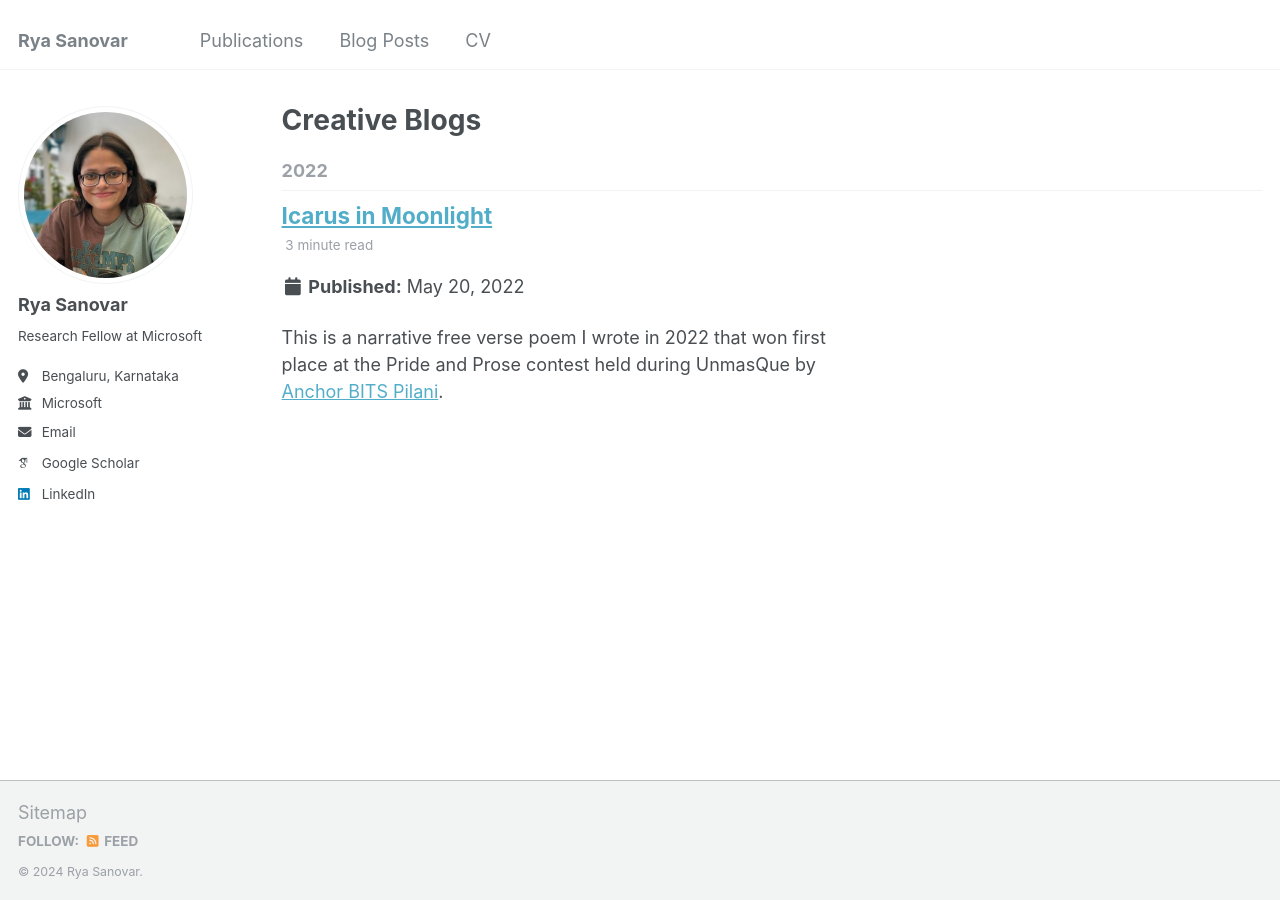
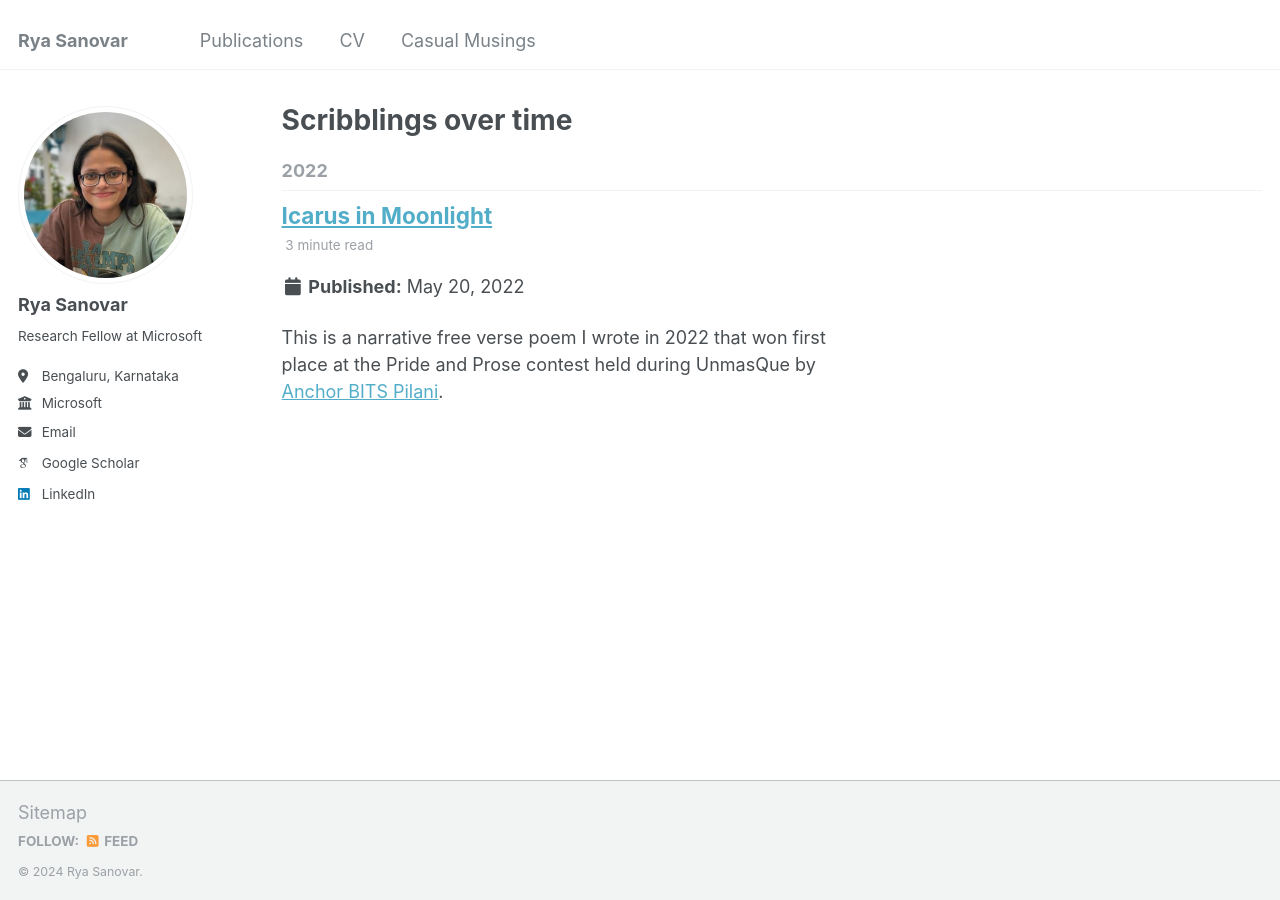
Before and after one commit to ravyan-asro/ravyan-asro.github.io, a Jekyll site: the page built from _pages/year-archive.html, in a window 1280 px wide. Built offline with Jekyll 4.4.1, drawn with Linux system fonts in a browser that asks for light colours; some web fonts are replaced.

Commit message:
changed order of tabs

```diff
--- a/_data/navigation.yml
+++ b/_data/navigation.yml
@@ -17,11 +17,11 @@ main:
   # - title: "Portfolio"
   # url: /portfolio/
 
-  - title: "Blog Posts"
-    url: /year-archive/
-
   - title: "CV"
     url: /cv/
 
+  - title: "Casual Musings"
+    url: /year-archive/
+
   # - title: "Guide"
   #   url: /markdown/
--- a/_pages/year-archive.html
+++ b/_pages/year-archive.html
@@ -1,7 +1,7 @@
 ---
 layout: archive
 permalink: /year-archive/
-title: "Creative Blogs"
+title: "Scribblings over time"
 author_profile: true
 redirect_from:
   - /wordpress/blog-posts/
```
